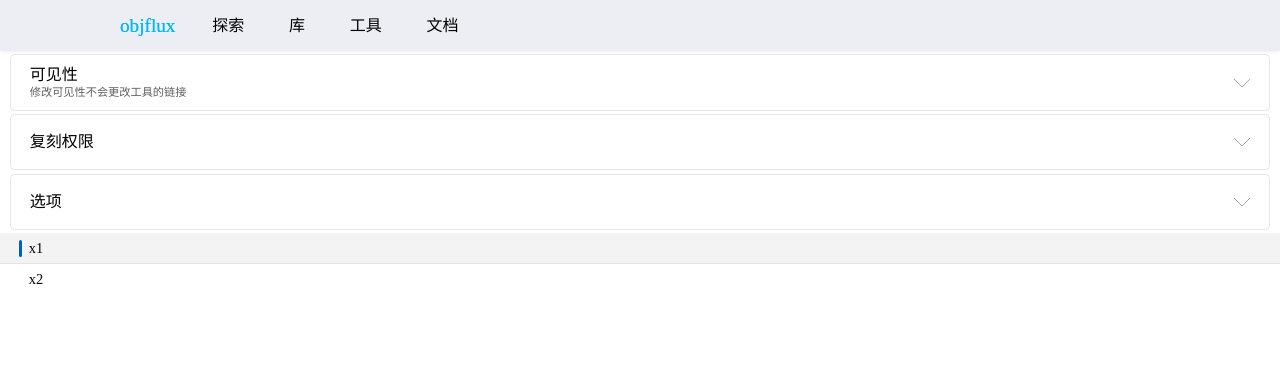
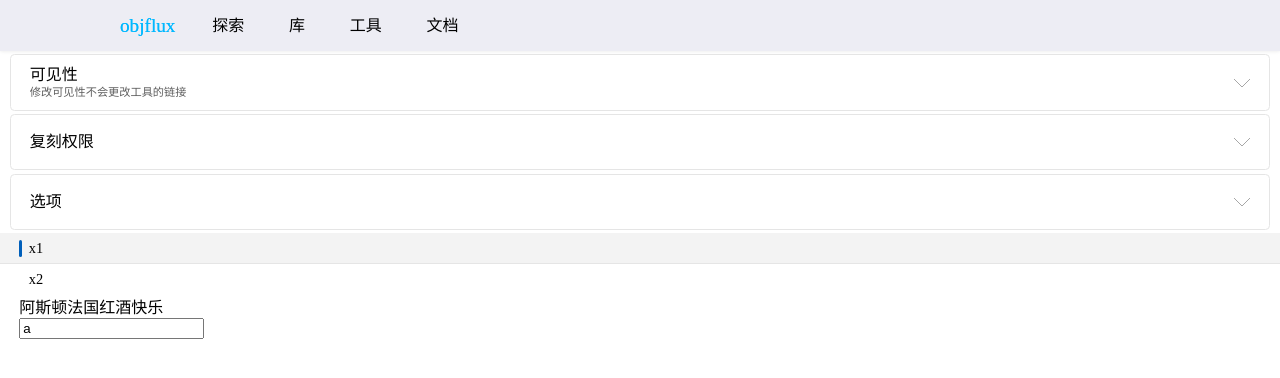
Before and after one commit to x6eull/objflux, a React (Vite) app: page / in a window 1280 px wide. Shown: the top 378 px of the page. Built offline with nearby package versions, Linux system fonts and the light colour scheme.

Commit message:
Finish the basic of <Input />.

```diff
--- a/src/Checkbox/Checkbox.tsx
+++ b/src/Checkbox/Checkbox.tsx
@@ -3,7 +3,6 @@ import './Checkbox.scss';
 import { FolderLevelContext } from '../Folder/FolderLevelContext';
 import { CheckboxIcon } from './CheckboxIcon';
 
-//TODO 选中/未选中的视觉效果（含动画）
 /**
  * 复选框。
  * 此组件可以受控（指定`checked`则受控）。
--- a/src/Index/Index.tsx
+++ b/src/Index/Index.tsx
@@ -3,12 +3,17 @@ import { OptionGroup } from '../OptionGroup/OptionGroup';
 import { Checkbox } from '../Checkbox/Checkbox';
 
 import '../tool/Tool';
+import { Input } from '../Input/Input';
+import { useState } from 'react';
 
 export function IndexElement() {
+  const [stringValue, setStringValue] = useState<string>('a');
+
   return (<><Folder title='可见性' desc='修改可见性不会更改工具的链接' >
     <OptionGroup options={[{ title: '公开', desc: '任何人都可使用此工具' }, { title: '仅链接', desc: '此工具不显示在探索页或您的公开工具中，但通过链接仍可使用，用户也可以收藏' }, { title: '私有', desc: '仅您可使用此工具' }]} /></Folder><Folder title='复刻权限' >
       <OptionGroup options={[{ title: '所有人', desc: '所有登录用户均可复刻此工具' }, { title: '需要申请', desc: '用户可以申请复刻此工具' }, { title: '仅自己' }]} /><Checkbox title='保留复刻来源' desc='其他用户复刻此工具后，复刻的工具将默认显示复刻来源'></Checkbox></Folder>
     <Folder> <Folder> <Folder> <Folder><OptionGroup options={['x1', 'x2']} /></Folder></Folder> </Folder> </Folder>
     <OptionGroup options={['x1', 'x2']} />
+    <Input title='阿斯顿法国红酒快乐' value={stringValue} onChange={value => {setStringValue(value)}} />
   </>);
 }
--- /dev/null
+++ b/src/Input/Input.tsx
@@ -0,0 +1,29 @@
+import { useContext, useState } from 'react';
+import './Input.scss';
+import { FolderLevelContext } from '../Folder/FolderLevelContext';
+
+/**
+ * 输入框。
+ * 此控件可以受控（指定`value`则受控）
+ */
+export function Input(
+    { title, desc, initialValue, value, onChange, type }:
+        { title: string, desc?: string, initialValue?: string, value?: string, onChange?: (value: string) => void, type?: 'text' | 'number' }
+) {
+    type = type ? type : 'text';
+    const level = useContext(FolderLevelContext);
+    const [stateValue, setStateValue] = useState<string>(initialValue ?? '');
+    value ??= stateValue;
+    return <div style={{ paddingLeft: `${(level + 1) * 1.2}rem` }}>
+        <div className='text'>
+            <div className='title'>{title}</div>
+            {desc ? (<div className='desc'>{desc}</div>) : (<></>)}
+        </div>
+        <input type={type} value={value} onChange={e => {
+                setStateValue(e.target.value);
+                onChange?.(e.target.value ?? '');
+
+                console.log(e.target.value);
+            }} />
+    </div>;
+}
```
Also changed, not shown: src/Input/Input.scss (added).
